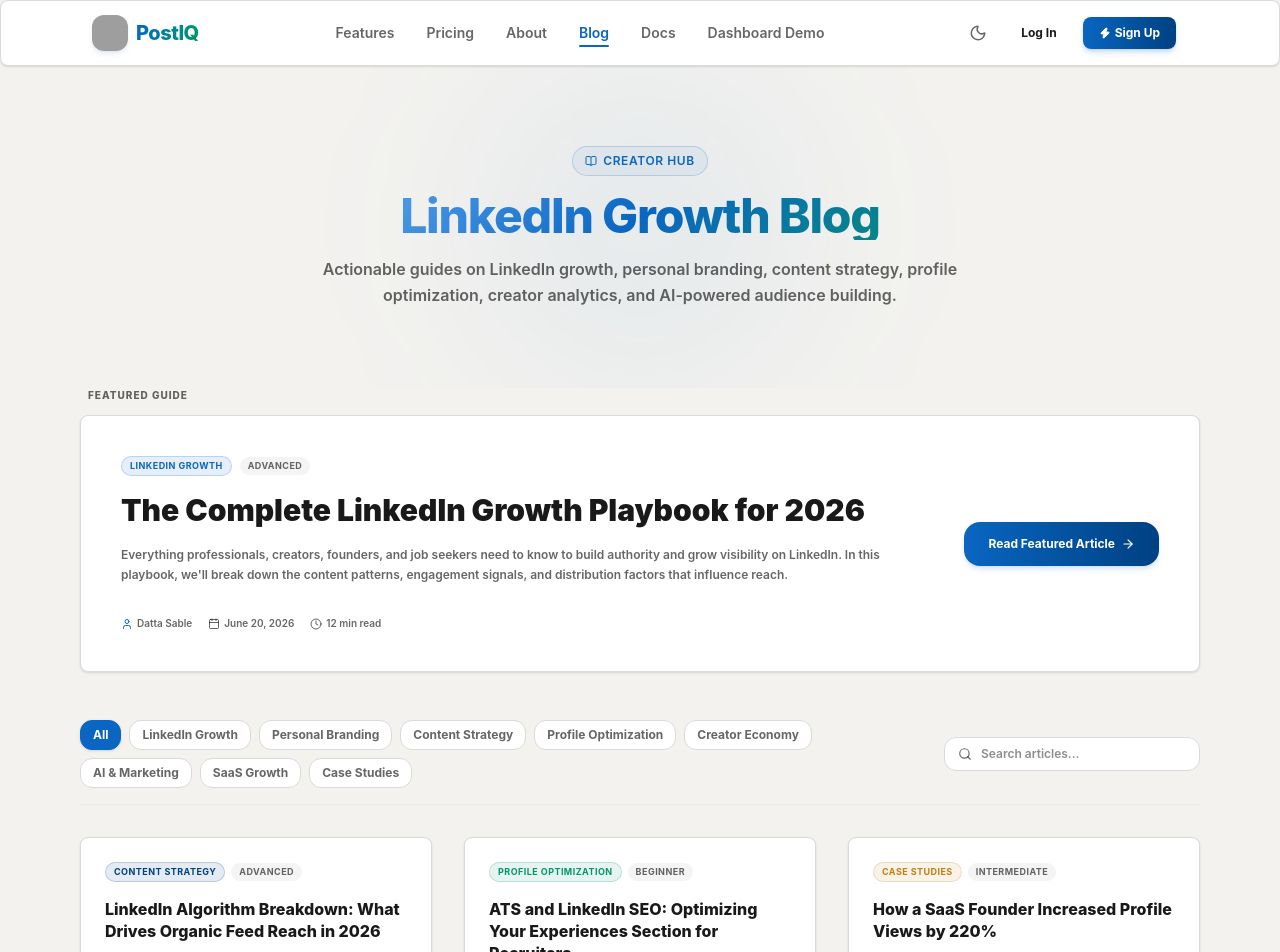
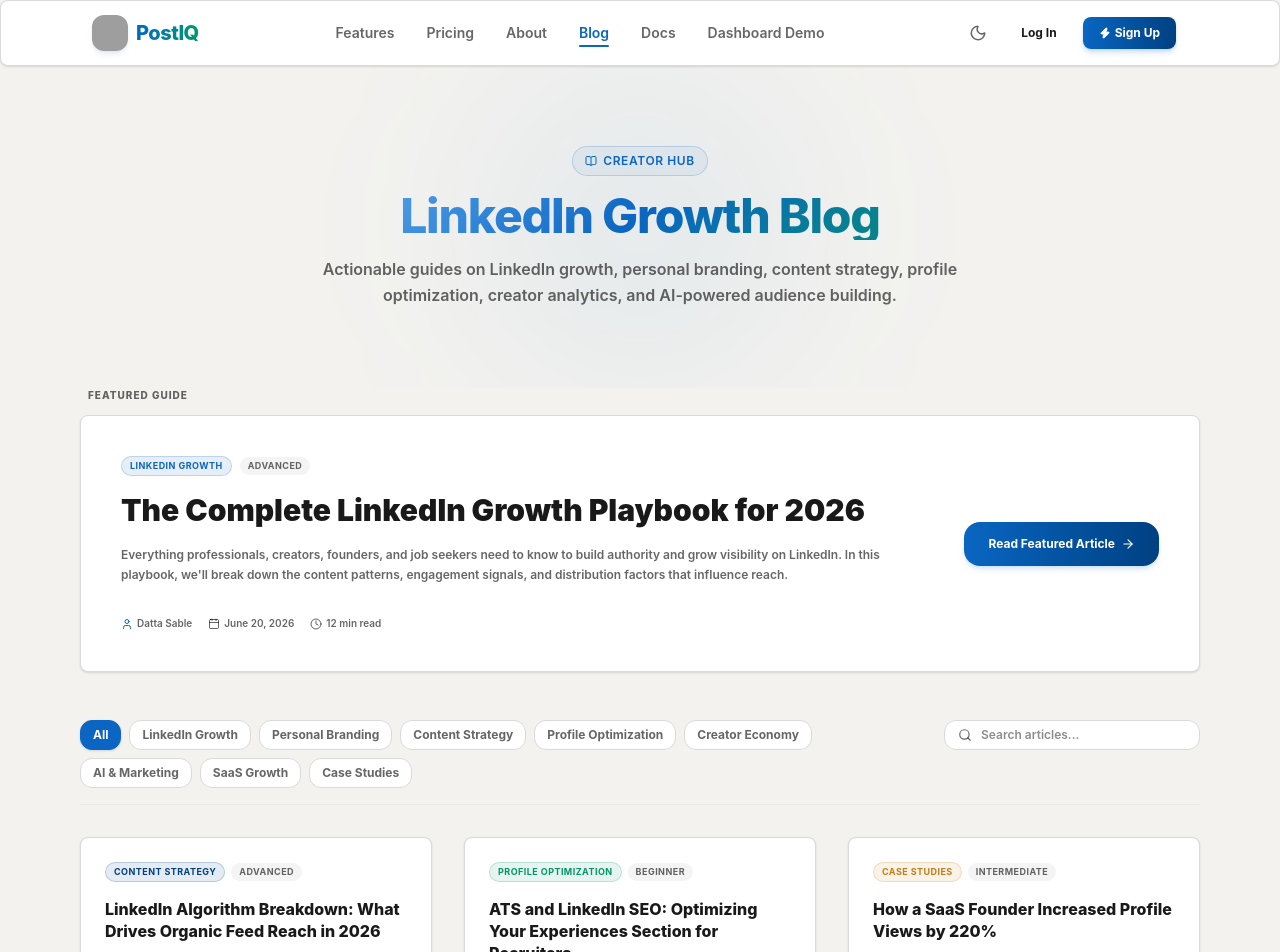
Before and after one commit to Nexdial-io/postiq, a Next.js app: page /blog in a window 1280 px wide. Shown: the top 952 px of the page. Built offline with nearby package versions, Linux system fonts and the light colour scheme; grey boxes are pictures that could not be loaded.

Commit message:
Fix search input alignment with category filter pills at the top edge of the toolbar container

```diff
--- a/src/app/blog/page.tsx
+++ b/src/app/blog/page.tsx
@@ -238,7 +238,7 @@ export default function BlogHubPage() {
 
       {/* Filter Toolbar (Search & Categories) */}
       <section className="w-full max-w-6xl px-4 py-4 space-y-4">
-        <div className="flex flex-col md:flex-row gap-4 items-start md:items-center justify-between border-b border-card-border/40 pb-4">
+        <div className="flex flex-col md:flex-row gap-4 items-start justify-between border-b border-card-border/40 pb-4">
 
           {/* Categories Grid/Wrap */}
           <div className="flex flex-wrap items-center gap-2 flex-1">
@@ -265,7 +265,7 @@ export default function BlogHubPage() {
               placeholder="Search articles..."
               value={searchQuery}
               onChange={(e) => setSearchQuery(e.target.value)}
-              className="w-full pl-9 pr-4 py-2 text-xs rounded-xl bg-white dark:bg-[#141b22] border border-card-border focus:outline-none focus:border-brand-purple transition-all font-semibold"
+              className="w-full pl-9 pr-4 py-1.5 text-xs rounded-xl bg-white dark:bg-[#141b22] border border-card-border focus:outline-none focus:border-brand-purple transition-all font-semibold"
             />
           </div>
         </div>
```
